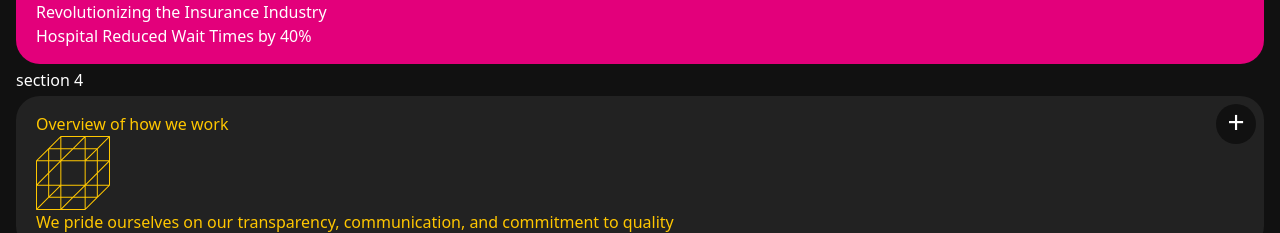
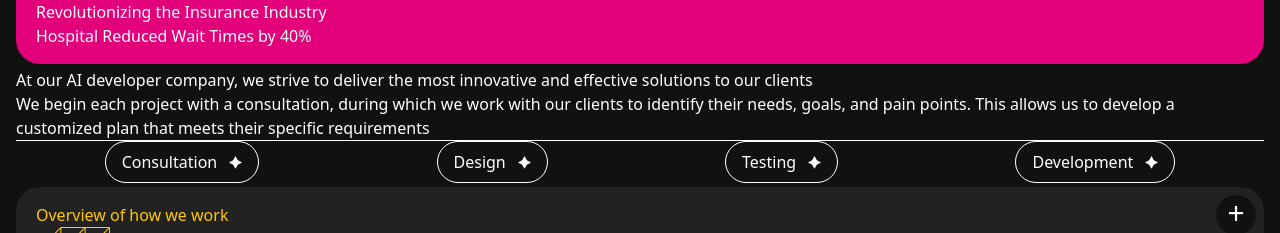
Before and after one commit to github-amirhossein/simple-dev-blog, a React (Vite) app: page / in a window 1280 px wide. Shown: the part 823-1056 px from the top of the page. Built offline with nearby package versions, Linux system fonts and the light colour scheme.

Commit message:
update section 4

```diff
--- a/src/components/OptionButton.jsx
+++ b/src/components/OptionButton.jsx
@@ -9,7 +9,7 @@ export default function OptionButton({ children, icon='star' }) {
   return (
     <button className='flex items-center border px-4 py-2 rounded-full'>
       {children}
-      <img className='pl-3' src={iconSrc} alt='' />
+      <img className='pl-3' src={iconSrc} alt='icon' />
     </button>
   );
 }
--- a/src/components/Section2.jsx
+++ b/src/components/Section2.jsx
@@ -10,7 +10,7 @@ export default function Section2() {
       </p>
       <hr />
 
-      <div className='flex flex-wrap justify-around'>
+      <div className='flex flex-wrap justify-around gap-y-1'>
         <OptionButton>AI development</OptionButton>
         <OptionButton>Deep learning</OptionButton>
         <OptionButton>Industry 4.0</OptionButton>
--- a/src/components/Section4.jsx
+++ b/src/components/Section4.jsx
@@ -1,3 +1,26 @@
-export default function Section4(){
-  return <section>section 4</section>
+import OptionButton from './OptionButton';
+
+export default function Section4() {
+  return (
+    <section>
+      <h3>
+        At our AI developer company, we strive to deliver the most innovative
+        and effective solutions to our clients
+      </h3>
+
+      <p>
+        We begin each project with a consultation, during which we work with our
+        clients to identify their needs, goals, and pain points. This allows us
+        to develop a customized plan that meets their specific requirements
+      </p>
+      <hr />
+
+      <div className='flex flex-wrap justify-around gap-y-1'>
+        <OptionButton>Consultation</OptionButton>
+        <OptionButton>Design</OptionButton>
+        <OptionButton>Testing</OptionButton>
+        <OptionButton>Development</OptionButton>
+      </div>
+    </section>
+  );
 }
```
